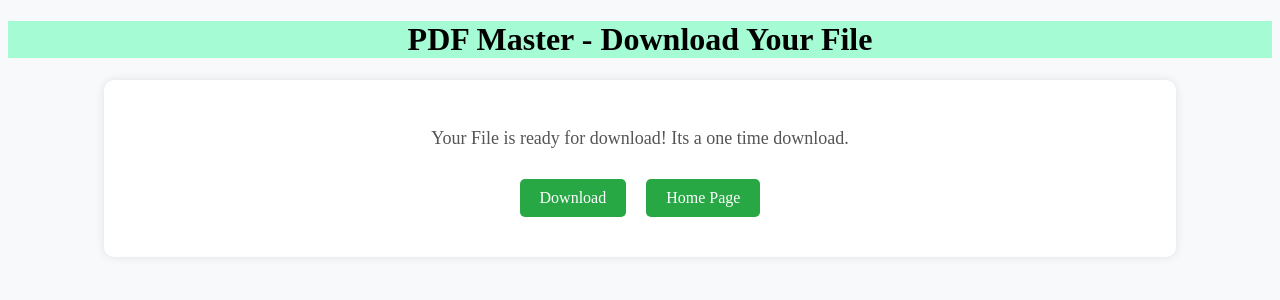
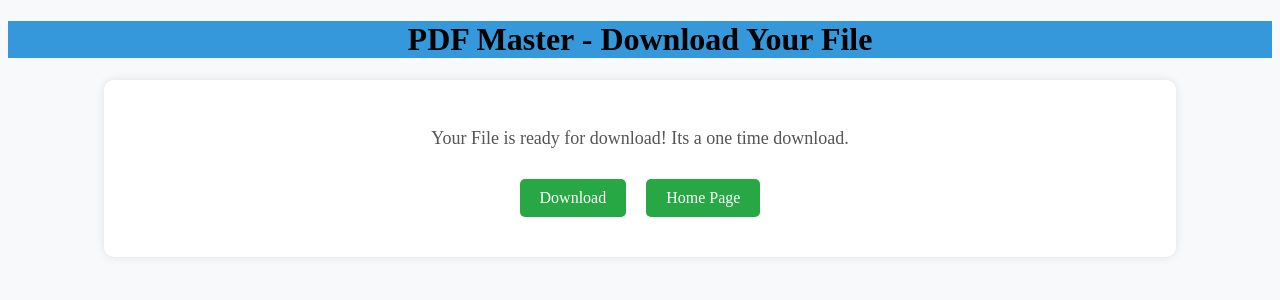
Before and after one commit to Sanketkatkade/PDF-Master, a Flask app: template templates/success.html in a window 1280 px wide. Shown: the top 300 px of the page. Run offline with Flask 3, Linux system fonts and the light colour scheme; the template is opened without the code that fills it, so the values that code supplies are empty.

Commit message:
updata css

```diff
--- a/static/css/download.css
+++ b/static/css/download.css
@@ -17,7 +17,7 @@ body {
   h1{
     display: flex;
     justify-content: center;
-    background-color: #00ff8957;
+    background-color: #3498db;
   }
 
   .description {
```
Also changed, not shown: 1 other file.
